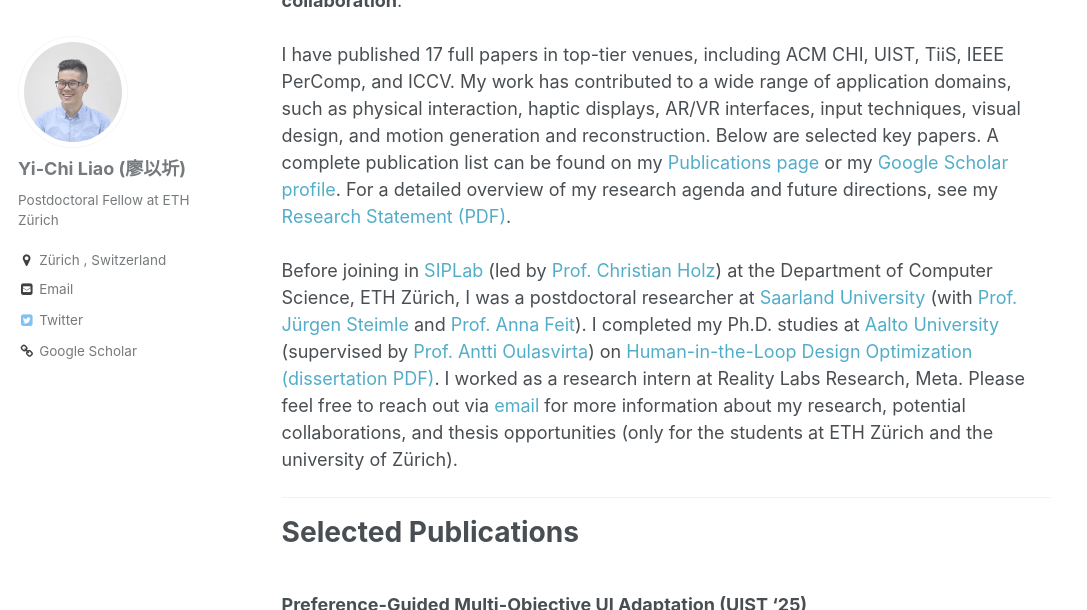
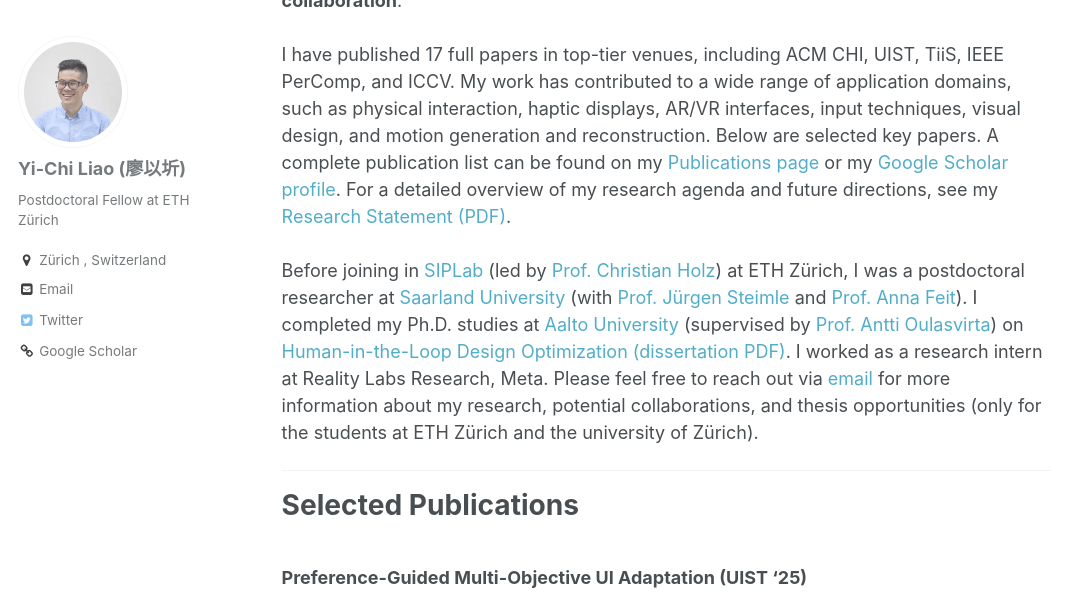
Before and after one commit to yichiliao/yichiliao.github.io, a Jekyll site: the page built from _pages/about.md, in a window 1280 px wide and 900 px high, scrolled down 451 px, cut to the strip 0-610 px from the top of the window. Shown: the whole strip, without its empty margins (0-1087 px from the left). Built offline with Jekyll 4.4.1, drawn with Linux system fonts in a browser that asks for light colours.

Commit message:
updating about

```diff
--- a/_pages/about.md
+++ b/_pages/about.md
@@ -24,7 +24,7 @@
 For a detailed overview of my research agenda and future directions, see my [Research Statement (PDF)](https://yichiliao.com/files/Research-Statement_LIAO.pdf).
 <br>
 <br>
-Before joining in [SIPLab](https://siplab.org/) (led by [Prof. Christian Holz](https://www.christianholz.net/)) at the Department of Computer Science, ETH Zürich, I was a postdoctoral researcher at [Saarland University](https://www.uni-saarland.de/en/home.html) (with [Prof. Jürgen Steimle](https://hci.cs.uni-saarland.de/people/juergen-steimle/) and [Prof. Anna Feit](http://annafeit.de/)). I completed my Ph.D. studies at [Aalto University](https://www.aalto.fi/en) (supervised by [Prof. Antti Oulasvirta](https://users.aalto.fi/~oulasvir/)) on [Human-in-the-Loop Design Optimization (dissertation PDF)](https://drive.google.com/file/d/1UcH6LuV7GiyRMvrVb9EZ34z-FeGPDBS7/view?usp=sharing). I worked as a research intern at Reality Labs Research, Meta.
+Before joining in [SIPLab](https://siplab.org/) (led by [Prof. Christian Holz](https://www.christianholz.net/)) at ETH Zürich, I was a postdoctoral researcher at [Saarland University](https://www.uni-saarland.de/en/home.html) (with [Prof. Jürgen Steimle](https://hci.cs.uni-saarland.de/people/juergen-steimle/) and [Prof. Anna Feit](http://annafeit.de/)). I completed my Ph.D. studies at [Aalto University](https://www.aalto.fi/en) (supervised by [Prof. Antti Oulasvirta](https://users.aalto.fi/~oulasvir/)) on [Human-in-the-Loop Design Optimization (dissertation PDF)](https://drive.google.com/file/d/1UcH6LuV7GiyRMvrVb9EZ34z-FeGPDBS7/view?usp=sharing). I worked as a research intern at Reality Labs Research, Meta.
 Please feel free to reach out via [email](mailto:yichi.liao@inf.ethz.ch) for more information about my research, potential collaborations, and thesis opportunities (only for the students at ETH Zürich and the university of Zürich).
 
 
```
